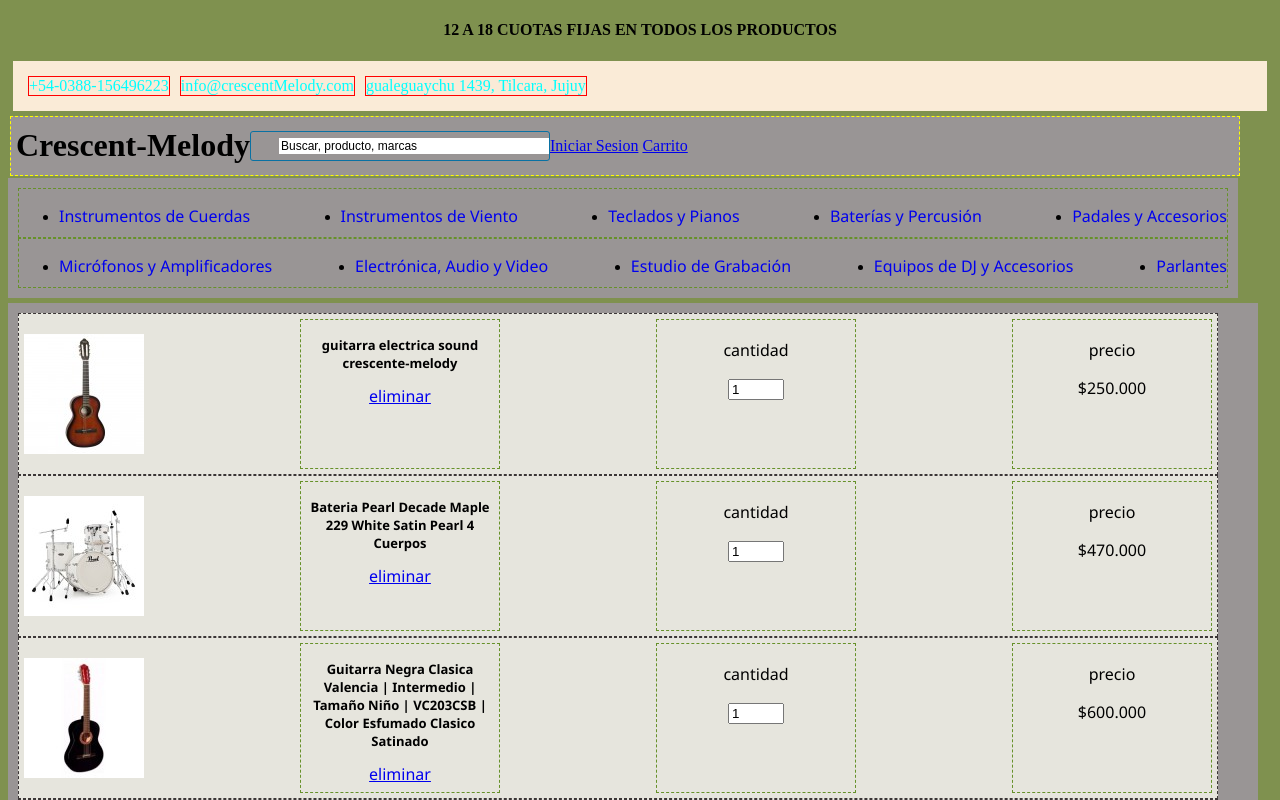
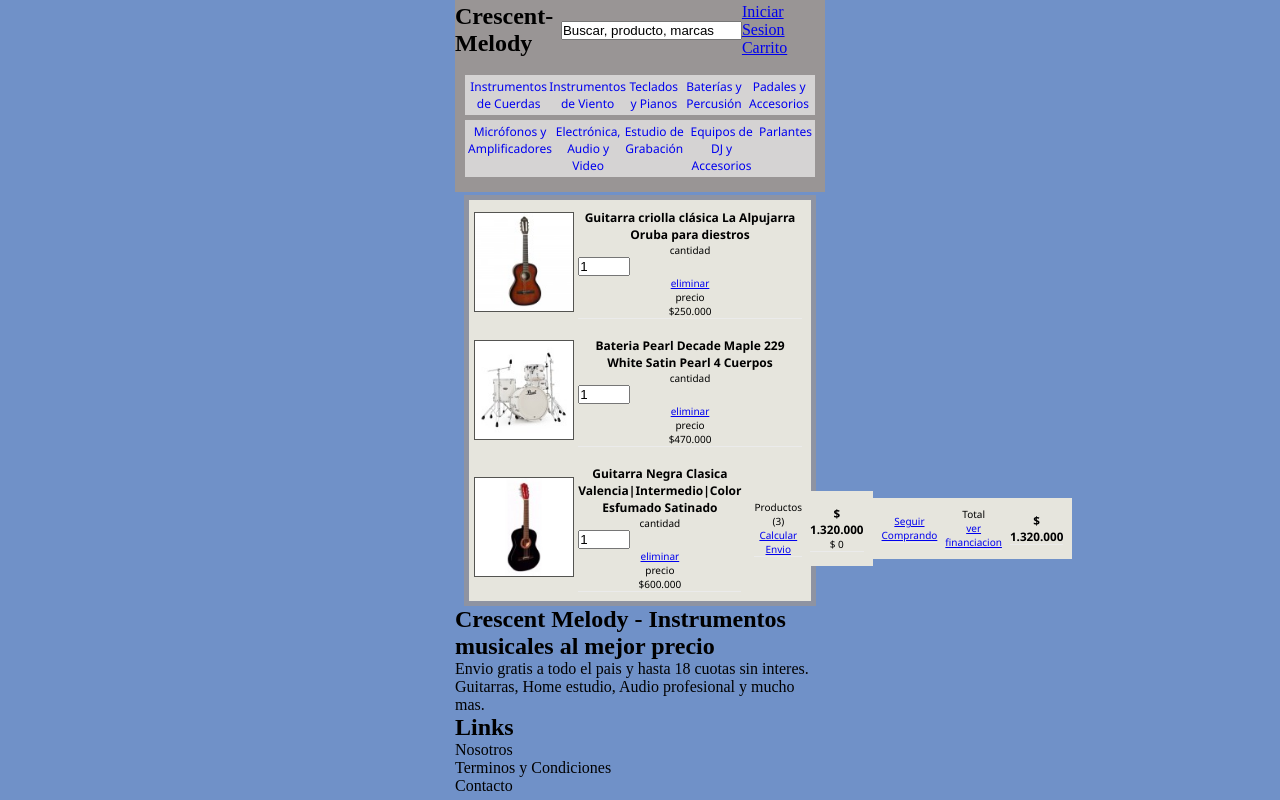
Before and after one commit to samuel-cell/grupo_3_Crescent-Melody, a website: page src/views/productCart.html in a window 1280 px wide. Shown: the top 800 px of the page. Drawn offline with Linux system fonts and the light colour scheme.

Commit message:
dandole estilo a carrito

```diff
--- a/public/css/detalleCarrito.css
+++ b/public/css/detalleCarrito.css
@@ -1,47 +1,145 @@
 * {
+    margin: 0;
+    padding: 0;
     box-sizing: border-box;
 }
 
 body {
-    background-color: rgb(127, 145, 79);
+    background-color: rgba(45, 93, 175, 0.678);
+    width: 370px;
+    margin: auto;
 
 }
 
+/* header */
+h4 {
+    width: 100%;
+    font-size: 10px;
+    background-color: #ebebeb;
+    margin: 0;
+    padding: 0;
+}
+header {
+    width: 100%;
+}
+
+.box-header1 {
+    width: 100%;
+    background-color: #ebebeb;
+    display: flex;
+}
+
+.barra-items {
+    display: flex;
+    background-color: #ebebeb;
+    margin: 0;
+    padding: 0px;
+    justify-content:flex-start;
+}
+
+.barra-items p {
+    font-size: 12px;
+    margin: 0;
+}
+
+.contenedor-barra2 {
+    background-color: rgb(153, 149, 149);
+    width: 100%;
+    height: 60px;
+    display: flex;
+    align-items: center;
+    padding: 0;
+    margin: 0;
+    justify-content: space-between;
+}
+
+
+.contenedorHeader {
+    background-color: rgb(153, 149, 149);
+    width: 100%;
+    height: auto;
+    margin-bottom: 3px;
+    padding: 10px;
+}
+
+.lista-item {
+    background-color: rgba(255, 255, 255, 0.589) ;
+    height: auto;
+    font-size: 10px;
+    border-radius: 0.5px rgba(7, 7, 7, 0.507);
+    margin: 5px 0px;
+    padding: 3px;
+}
+
+.Item {
+    display: flex;
+    margin: 0;
+    justify-content: space-between;
+}
+
+.Item a {
+    text-decoration: none;
+    text-align: center;
+    font-size: 12px;
+    font-family: 'Segoe UI', Tahoma, Geneva, Verdana, sans-serif;
+}
+
+
+
+
+
+
+
+
+
+
+
+
+
+
+
+/* main */
+
 .contenedorPadre {
-background-color: rgb(153, 149, 149);
-width: 1250px;
-height: 1000px;
-padding: 10px;
+background-color: rgba(153, 149, 149, 0.74);
+width: 95%;
+height: auto;
+padding: 5px;
+margin: auto;
 }
 
 .contenedorHijo {
     background-color:rgb(230, 229, 221);
     display: flex;
     flex-wrap: nowrap;
-    width: 1200px;
+    width: 100%;
     justify-content: space-between;
     padding: 5px;
-    border:dashed 1px rgb(59, 54, 54);
     text-align: center;
     align-items: center;
 }
 
-h4 {
-    text-align: center;
+.img-producto {
+    border: solid 1px rgba(7, 7, 7, 0.651);
+    width: 100px;
+    height: 100px;
+}
+
+.items {
+    font-family:'Segoe UI', Tahoma, Geneva, Verdana, sans-serif;
+    font-size: 10px;
+    border-bottom: solid 1px #ebebeb;
+    padding: 0;
+    margin: 4px;
 }
 
 
-.items {
-    width: 200px;
-    height: 150px;
-    font-family:'Segoe UI', Tahoma, Geneva, Verdana, sans-serif;
-    font-size: 16px;
-    border: dashed 0.5px rgb(102, 145, 41);
-    padding: 3px;
+.items a, input {
+    display: block;
 }
 
 .texto-largo {
-    font-size: 13px;
+    font-size: 12px;
 }
 
 button {
@@ -50,32 +148,9 @@
     align-items: center;
 }
 
-.barra-items {
-    display: flex;
-    background-color: antiquewhite;
-    margin: 5px;
-    padding: 10px;
-    justify-content:flex-start;
-    color: aqua;
-}
 
-.barra-items p {
-    border: solid 1px red;
-    margin: 5px;
-}
 
-.contenedor-barra2 {
-    background-color: rgb(153, 149, 149);
-    width: 1230px;
-    height: 60px;
-    display: flex;
-    align-items: center;
-    padding: 5px;
-    border: dashed 0.5px yellow;
-    margin: 2px;
-}
-
-.buscador-icono {
+/* .buscador-icono {
     background-image: url('success.png');
     background-repeat: no-repeat;
     background-position: 4px center;
@@ -95,36 +170,9 @@
   }
   .buscador-icono input:focus {
     outline: none;
-  }
+  }  */
 
   .items-right {
     justify-content:space-between;
 
   }
-
-.contenedorHeader {
-    background-color: rgb(153, 149, 149);
-    width: 1230px;
-    height: 120px;
-    margin-bottom: 5px;
-    padding: 10px;
-}
-
-.lista-item {
-    height: 50px;
-    border: dashed 0.5px rgb(102, 145, 41);
-    margin: auto;
-}
-
-.Item {
-    display: flex;
-    justify-content: space-between;
-
-}
-
-.Item a {
-    text-decoration: none;
-    text-align: center;
-    font-size: 16px;
-    font-family: 'Segoe UI', Tahoma, Geneva, Verdana, sans-serif;
-}
--- a/src/views/productCart.html
+++ b/src/views/productCart.html
@@ -5,25 +5,25 @@
     <meta name="viewport" content="width=device-width, initial-scale=1.0">
     <title>Detalle del Producto</title>
     <link href="https://fonts.googleapis.com/css2?family=Roboto&display=swap" rel="stylesheet">
-    <link rel="stylesheet" href="/css/detalleCarrito.css">
+    <link rel="stylesheet" href=" /css/detalleCarrito.css">
     <script src="https://kit.fontawesome.com/d6458ce523.js" crossorigin="anonymous"></script>
 </head>
 <body>
     <header>
-        <div>
+<!--         <div>
             <h4>12 A 18 CUOTAS FIJAS EN TODOS LOS PRODUCTOS</h4>
         </div>
-        <div class="contenedor-barra-header">
+        <div class="box-header1">
             <div class="barra-items">
                     <p a href="#">+54-0388-156496223</p>
                     <p a href="#">info@crescentMelody.com</p>
                     <p>gualeguaychu 1439, Tilcara, Jujuy</p>
-            </div>
+            </div> -->
 
         </div>
         <div class="contenedor-barra2">
             <div class="">
-                <h1>Crescent-Melody</h1>
+                <h2>Crescent-Melody</h2>
             </div>
             <div>
                 <nav class="buscador-icono">
@@ -39,75 +39,69 @@
 
         <div class="contenedorHeader">
             <div class="lista-item">
-                <ul class="Item">
-                    <li><a href="#">Instrumentos de Cuerdas</a></li>
-                    <li><a href="#">Instrumentos de Viento</a></li>
-                    <li><a href="#">Teclados y Pianos</a></li>
-                    <li><a href="#">Baterías y Percusión</a></li>
-                    <li><a href="#">Padales y Accesorios</a></li>
-                </ul>
+                <div class="Item">
+                    <a href="#">Instrumentos de Cuerdas</a>
+                    <a href="#">Instrumentos de Viento</a>
+                    <a href="#">Teclados y Pianos</a>
+                    <a href="#">Baterías y Percusión</a>
+                    <a href="#">Padales y Accesorios</a>
+                </div>
             </div>
 
             <div class="lista-item">
-                <ul class="Item">
-                    <li><a href="#">Micrófonos y Amplificadores</a></li>
-                    <li><a href="#">Electrónica, Audio y Video</a></li>
-                    <li><a href="#">Estudio de Grabación</a></li>
-                    <li><a href="#">Equipos de DJ y Accesorios</a></li>
-                    <li><a href="#">Parlantes</a></li>
-                </ul>
+                <div class="Item">
+                    <a href="#">Micrófonos y Amplificadores</a>
+                    <a href="#">Electrónica, Audio y Video</a>
+                    <a href="#">Estudio de Grabación</a>
+                    <a href="#">Equipos de DJ y Accesorios</a>
+                    <a href="#">Parlantes</a>
+                </div>
             </div>
 
         </div>
     </header>
-        <div class="contenedorPadre">
+
+    <main class="contenedorPadre">
             <div class="contenedorHijo">
-                <img src="/images/guitarra-clasica-valencia.jpg" alt="" class="producto-foto">
-                <div class="items">
-                    <h3 class="texto-largo">guitarra electrica sound crescente-melody</h3>
-                    <a href="#">eliminar</a>
+                <div>
+                   <img src="/images/guitarra-clasica-valencia.jpg" alt="guitarra-electr" class="img-producto">
                 </div>
                 <div class="items">
+                    <h3 class="texto-largo">Guitarra criolla clásica La Alpujarra Oruba para diestros</h3>
                     <p>cantidad</p>
                     <input type="number" value="1" min="1" max="10">
-                </div>
-                <div class="items">
+                    <a href="#">eliminar</a>
                     <p>precio</p>
                     <p>$250.000</p>
                 </div>
             </div>
             <div class="contenedorHijo">
-                <img src="/images/bateria-pearl.jpg" alt="" class="producto-foto">
+                <div>
+                    <img src="/images/bateria-pearl.jpg" alt="bateria" class="img-producto">
+                </div>
                 <div class="items">
                     <h3 class="texto-largo">Bateria Pearl Decade Maple 229 White Satin Pearl 4 Cuerpos</h3>
-                    <a href="#">eliminar</a>
-                </div>
-                <div class="items">
                     <p>cantidad</p>
                     <input type="number" value="1" min="1" max="10">
-                </div>
-                <div class="items">
+                    <a href="#">eliminar</a>
                     <p>precio</p>
                     <p>$470.000</p>
                 </div>
             </div>
             <div class="contenedorHijo">
-                <img src="/images/guitarra-negra-criolla-gracia-.jpg" alt="" class="producto-foto">
-                <div class="items">
-                    <h3 class="texto-largo">Guitarra Negra Clasica Valencia | Intermedio | Tamaño Niño | VC203CSB | Color Esfumado Clasico Satinado</h3>
-                    <a href="#">eliminar</a>
+                <div>
+                   <img src="/images/guitarra-negra-criolla-gracia-.jpg" alt="guitarra" class="img-producto">
                 </div>
                 <div class="items">
+                    <h3 class="texto-largo">Guitarra Negra Clasica Valencia|Intermedio|Color Esfumado Satinado</h3>
                     <p>cantidad</p>
                     <input type="number" value="1" min="1" max="10">
-                </div>
-                <div class="items">
+                    <a href="#">eliminar</a>
                     <p>precio</p>
                     <p>$600.000</p>
                 </div>
-            </div>
             <div>
-                <div class="contenedorHijo">
+            <div class="contenedorHijo">
                     <div class="items">
                         <p>Productos (3) </p>
                         <a href="#">Calcular Envio</a>
@@ -130,7 +124,7 @@
                     <h3>$ 1.320.000</h3>
                 </div>
             </div>
-        </div>
+        </main>
 
     <footer>
         <section>
```
